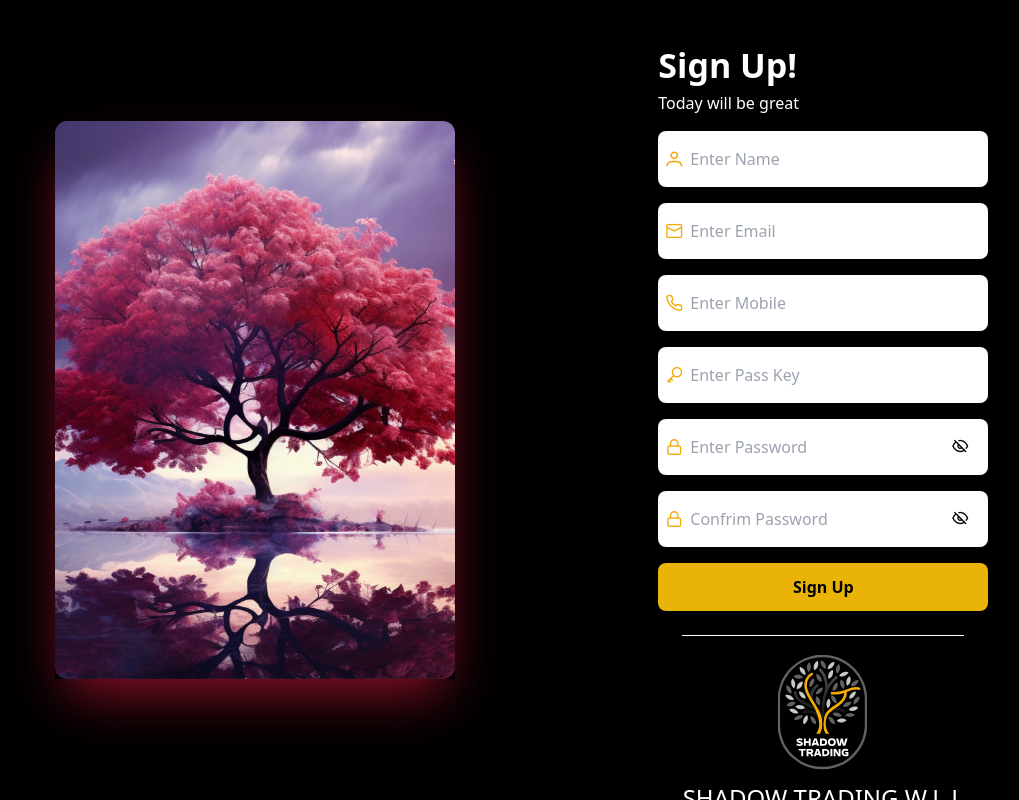
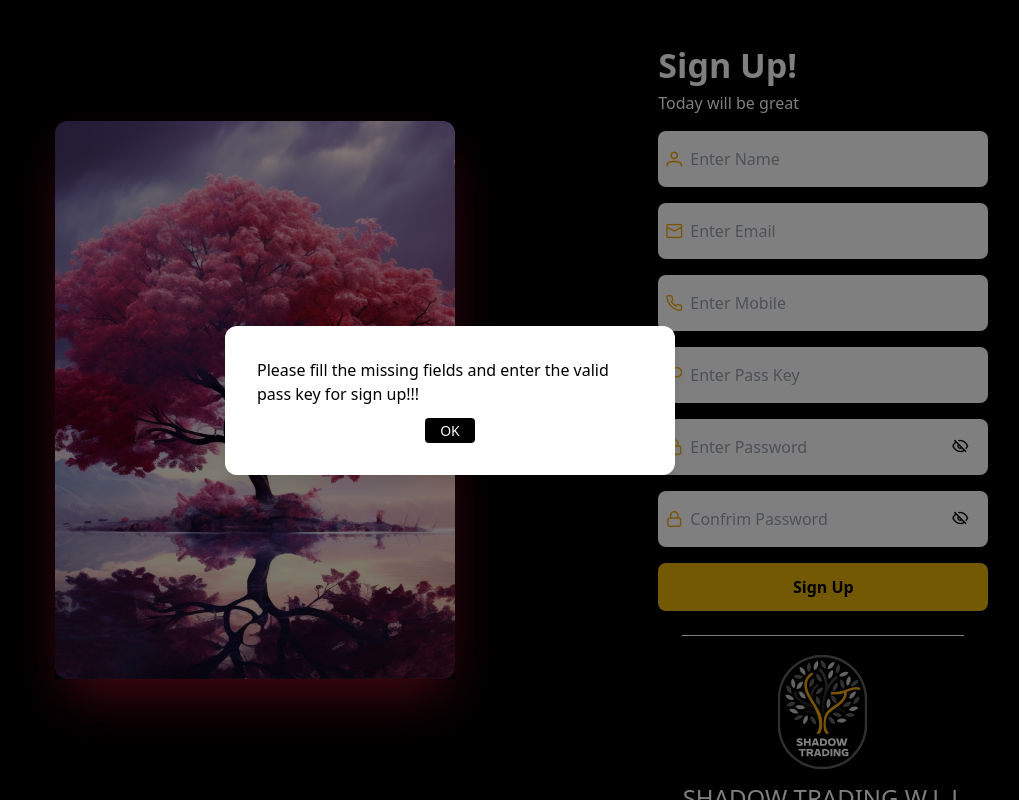
Before and after one commit to Visva24/quotation_generator, a Next.js app: page /signup in a window 1280 px wide. Both pictures are taken after a click on the button "Sign Up". Shown: the whole page, without its empty margins (190-1209 px from the left). Built offline with nearby package versions, Linux system fonts and the light colour scheme; no server answers.

Commit message:
minor commit in sign up key

```diff
--- a/src/app/signup/page.tsx
+++ b/src/app/signup/page.tsx
@@ -14,6 +14,7 @@ const SignUpPage = () => {
     const [savePop, setSavePop] = useState<boolean>(false);
     const [pop, setPop] = useState<boolean>(false)
     const [error, setError] = useState<string>("initial");
+    const [passKeyPop ,setPassKeyPop] = useState<boolean>(false)
     const [credential, setCredential] = useState<any>(
         {
             user_name: "",
@@ -56,6 +57,8 @@ const SignUpPage = () => {
                 setPop(false)
                 router.push("/log-in")
             }, 3000)
+        }else{
+            setPassKeyPop(true)
         }
     }
 
@@ -120,8 +123,8 @@ const SignUpPage = () => {
                                         type="text"
                                         placeholder="Enter Pass Key"
                                         className="  text-black w-full py-3 bg-white  focus:outline-none"
-                                        value={credential.user_name}
-                                        onChange={(e) => { handleChange("user_name", e.target.value) }}
+                                        value={credential.pass_key}
+                                        onChange={(e) => { handleChange("pass_key", e.target.value) }}
                                     />
                                 </div>
                                 <div className="flex p-1 gap-2 items-center rounded-lg w-[330px]  bg-white">
@@ -176,7 +179,19 @@ const SignUpPage = () => {
                             <p className='flex justify-center'>Passwords do not match. Please re-check and enter the correct password.</p>
                             <div className='flex gap-4 justify-center items-center'>
                                 <Custombutton name={'OK'} color={'black'} onclick={() => { setSavePop(false) }} />
-
+                            </div>
+                        </div>
+                    </div>
+                </div>
+            }
+             {
+                passKeyPop &&
+                <div className="fixed inset-0 bg-black bg-opacity-50 flex justify-center items-center z-50">
+                    <div className="bg-white p-8 rounded-[12px] shadow-lg w-[450px]  transform transition-all duration-300 scale-95 opacity-0 animate-popup">
+                        <div className='w-full flex flex-col gap-3'>
+                            <p className='flex justify-center'>Please fill the missing fields and enter the valid pass key for sign up!!!</p>
+                            <div className='flex gap-4 justify-center items-center'>
+                                <Custombutton name={'OK'} color={'black'} onclick={() => { setPassKeyPop(false) }} />
                             </div>
                         </div>
                     </div>
```
